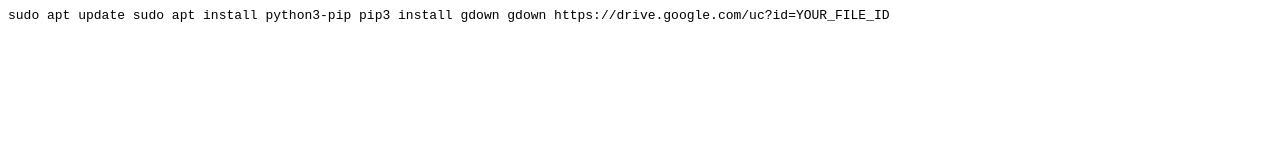
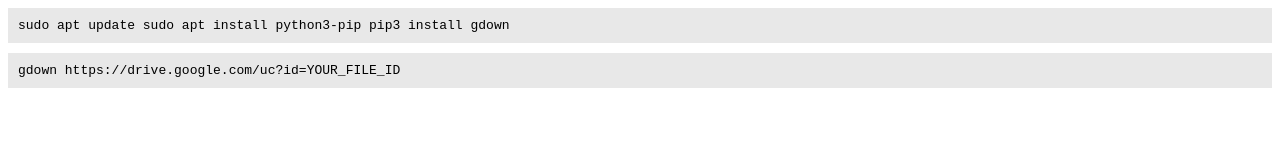
Before and after one commit to mehdiakram/Linux-Command-For-Server, a plain HTML site: page download-google-drive-files-on-linux-via-command-line.html in a window 1280 px wide. Drawn offline with Linux system fonts and the light colour scheme.

Commit message:
Update download-google-drive-files-on-linux-via-command-line.html

```diff
--- a/download-google-drive-files-on-linux-via-command-line.html
+++ b/download-google-drive-files-on-linux-via-command-line.html
@@ -1,3 +1,19 @@
+<!DOCTYPE html>
+<html lang="en">
+<head>
+    <meta charset="UTF-8">
+    <meta name="viewport" content="width=device-width, initial-scale=1.0">
+    <title>Document</title>
+    <style>
+    code {
+        display: block;
+        padding: 10px;
+        background: #ddddddad;
+        margin-bottom: 10px;
+    }
+</style>
+</head>
+<body>
 <code>
 sudo apt update
 sudo apt install python3-pip
@@ -7,3 +23,5 @@ pip3 install gdown
 <code>
 gdown https://drive.google.com/uc?id=YOUR_FILE_ID
 </code>
+</body>
+</html>
```
